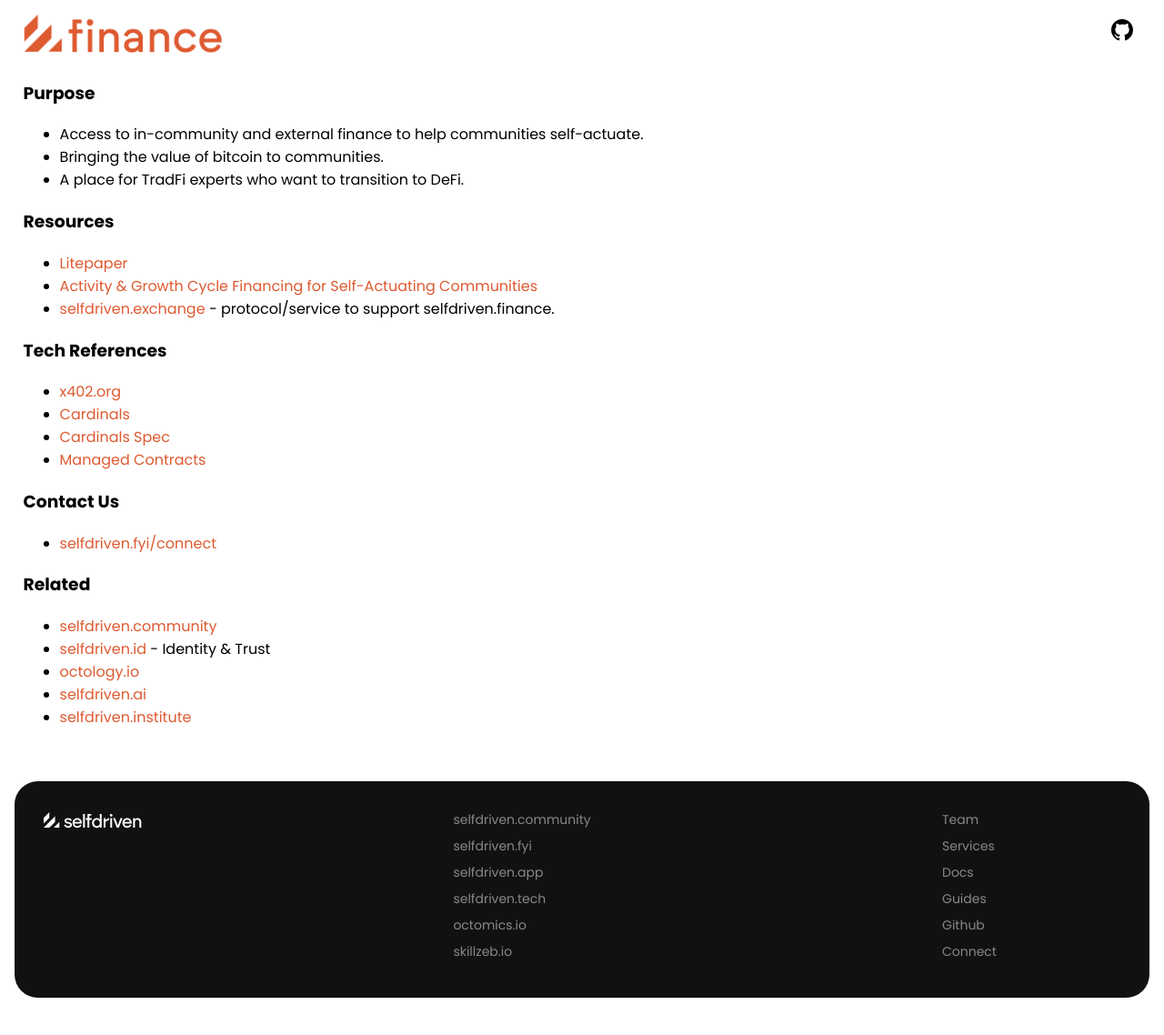
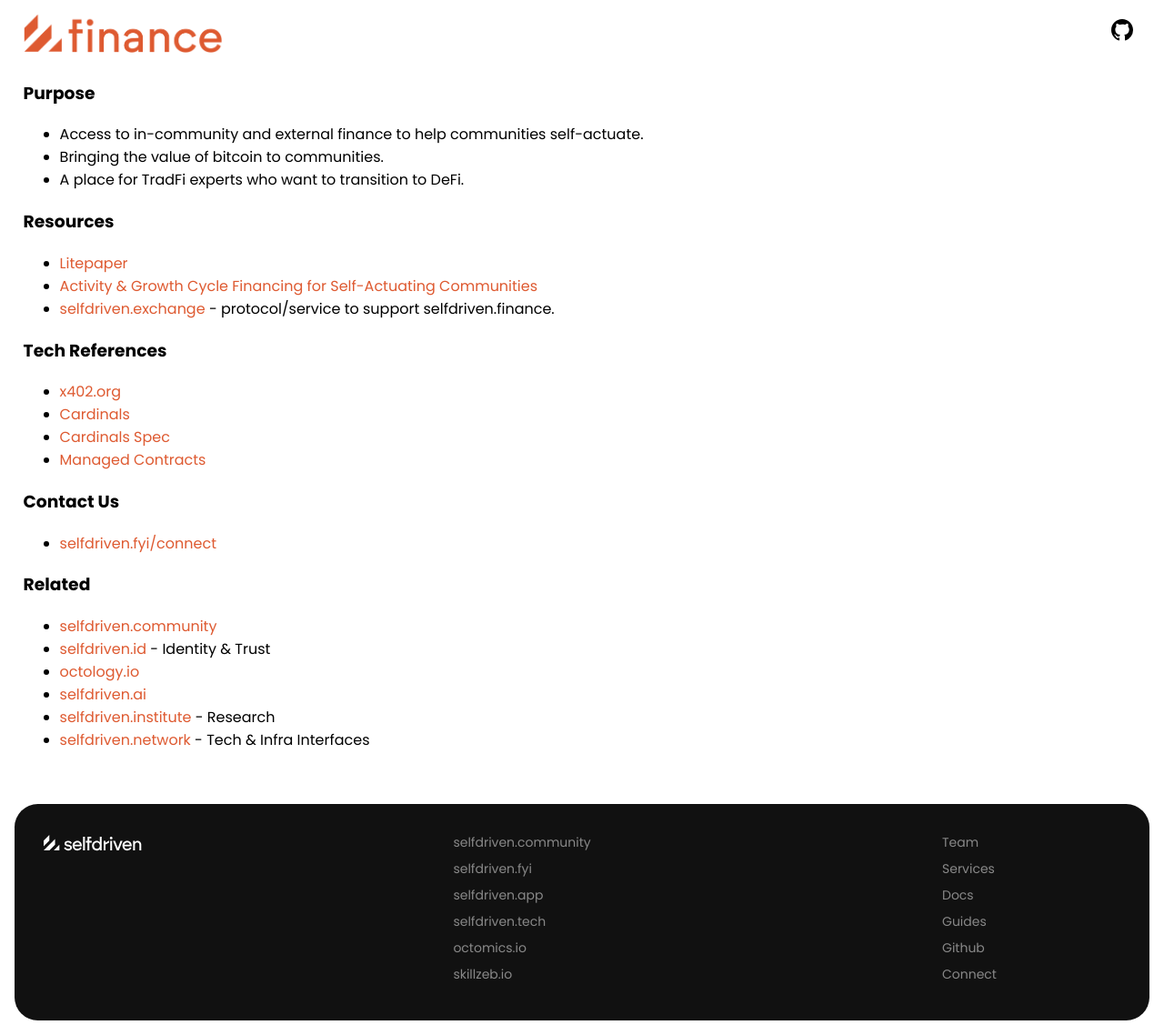
Before and after one commit to selfdriven-foundation/selfdriven-finance, a Jekyll site: the page built from docs/index.md, in a window 1280 px wide. Shown: the whole page at 91% size. Built offline with Jekyll 4.4.1, drawn with Linux system fonts in a browser that asks for light colours; before the commit the page ends 1113 px from its top, so only the background shows below that.

Commit message:
Update index.md

```diff
--- a/docs/index.md
+++ b/docs/index.md
@@ -32,4 +32,5 @@
 - [selfdriven.id](https://selfdriven.id) - Identity & Trust
 - [octology.io](https://octology.io)
 - [selfdriven.ai](https://selfdriven.ai)
-- [selfdriven.institute](https://selfdriven.institute)
+- [selfdriven.institute](https://selfdriven.institute) - Research
+- [selfdriven.network](https://selfdriven.network) - Tech & Infra Interfaces
```
